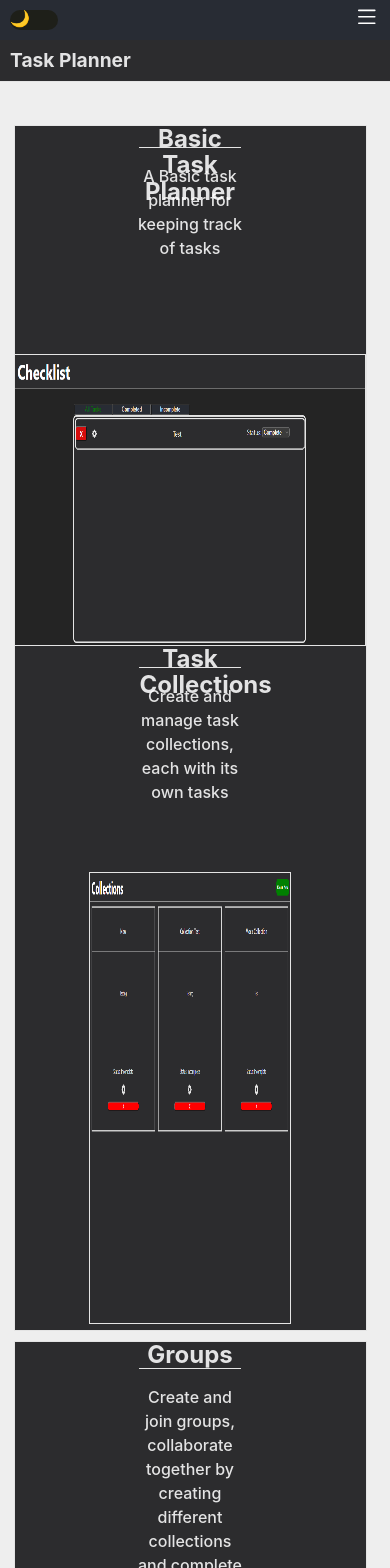
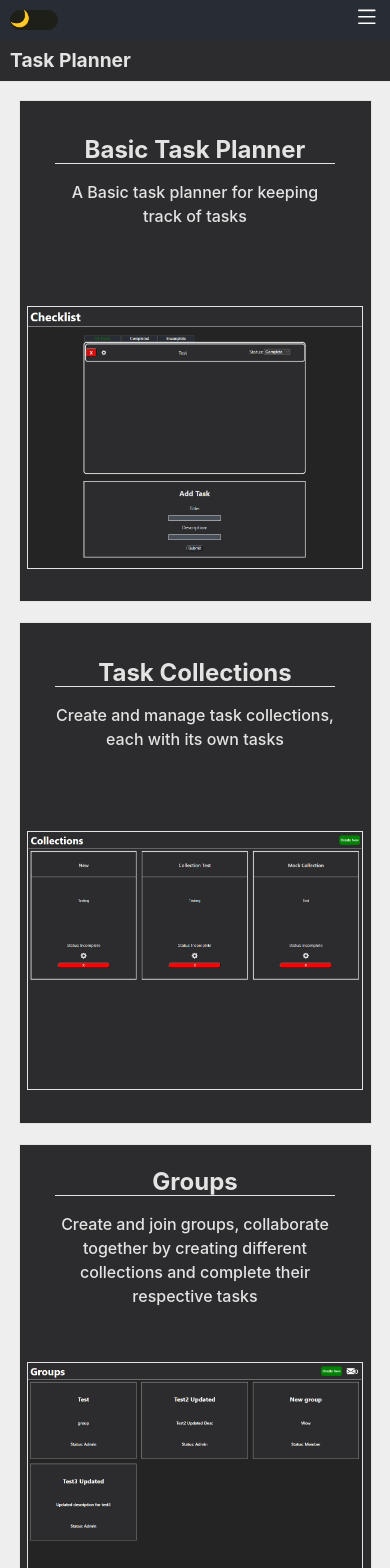
Before and after one commit to JesusMunoz01/TaskPlanner, a React (Vite) app in the folder client/: page /landing in a window 390 px wide. Shown: the top 1568 px of the page. Built offline with nearby package versions, Linux system fonts and the light colour scheme.

Commit message:
updated screens with 485px width or lower for landing page

```diff
--- a/client/src/css/landing.css
+++ b/client/src/css/landing.css
@@ -141,23 +141,37 @@
         width: 200px;
     }
 
+    .landingPageContent{
+        width: 35%;
+        word-wrap: break-word;
+    }
+
 }
 
 @media(max-width: 485px){
 
+    .landingPage{
+        grid-template-rows: 40px;
+        gap: 20px;
+    }
+
     .landingPage h1{
         font-size: 24px;
+        margin-top: 10px;
+        width: 100%;
     }
 
     .landingPage-Card{
-        min-height: 600px;
+        min-height: 500px;
         min-width: 40vw;
         width: 90vw;
+        height: 100%;
         flex-direction: column;
         border: 1px solid;
         border-color: var(--secondary-color);
         color: var(--secondary-color);
         overflow: auto;
+        margin: 0;
     }
 
     .landingPage-Link:nth-child(4n-1) .landingPage-Card, .landingPage-Link:nth-child(4n) .landingPage-Card {
@@ -169,19 +183,26 @@
     }
 
     .landingPage-Card img{
-        margin-top: 10px;
-        height: 450px;
-        width: 350px;
-        overflow: auto;
+        min-height: 100px;
+        height: 100%;
+        max-height: 350px;
+        min-width: 100px;
+        width: 95%;
+        max-width: 350px;
     }
 
     .landingPageContent{
         display: flex;
         flex-direction: column;
+        width: 80%;
     }
 
     #img1{
-        width: 200px;
-        height: 450px;
+        min-height: 100px;
+        height: 100%;
+        max-height: 350px;
+        min-width: 100px;
+        width: 95%;
+        max-width: 350px;
     }
 }
```
